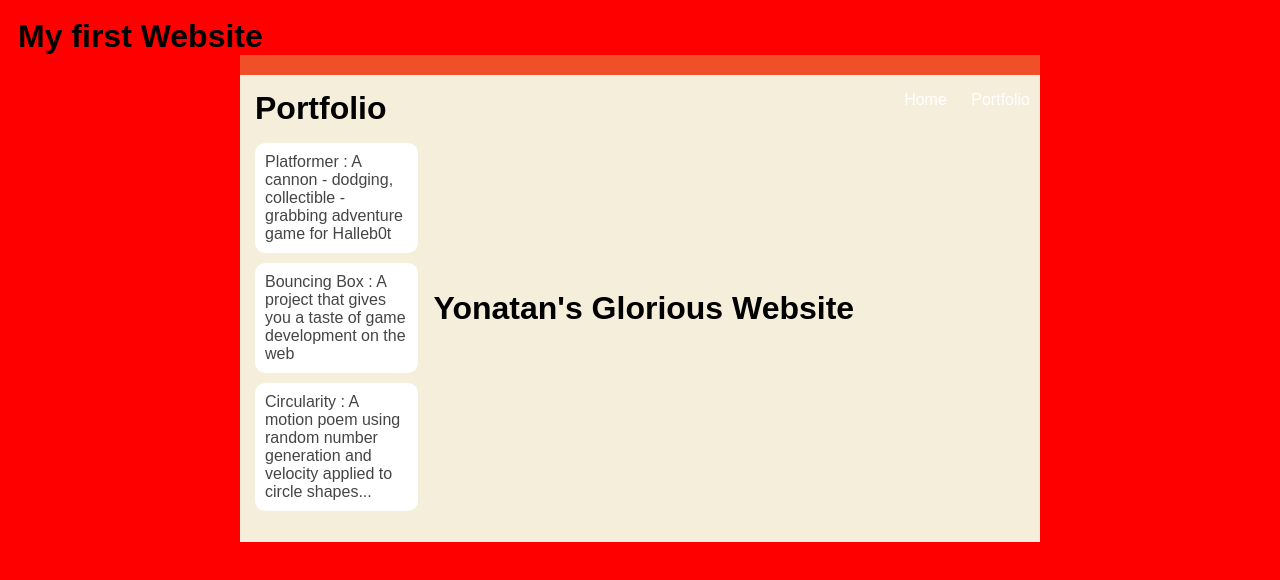
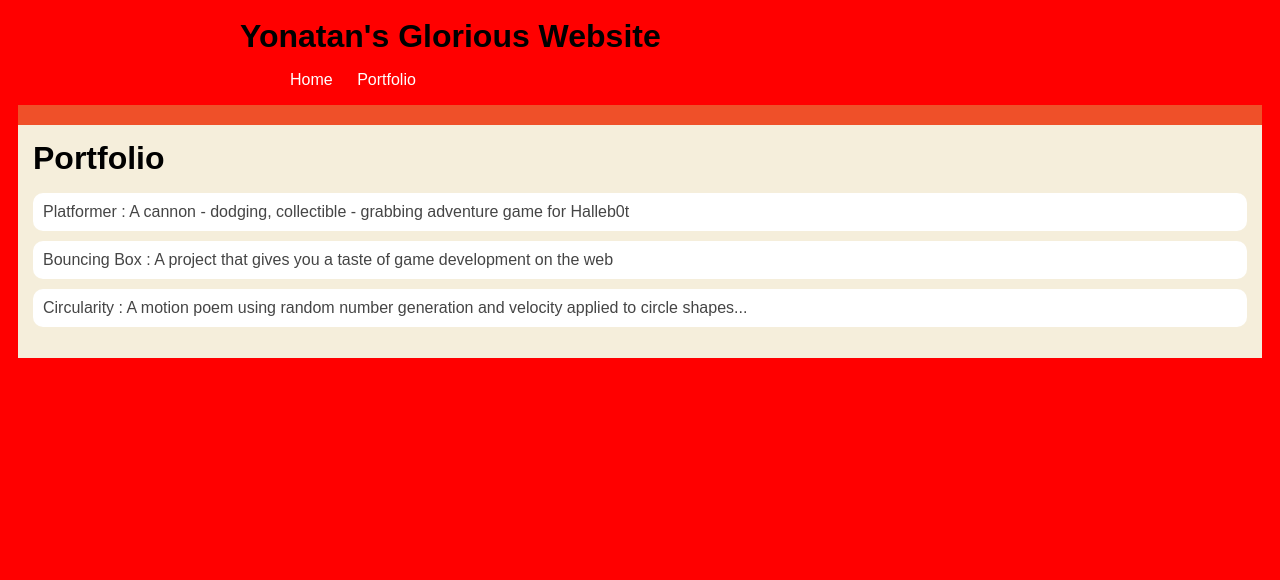
Before and after one commit to Buesoscp/Buesoscp.github.io, a plain HTML site: page portfolio.html in a window 1280 px wide. Drawn offline with Linux system fonts and the light colour scheme.

Commit message:
add portfolio.html file

```diff
--- a/portfolio.html
+++ b/portfolio.html
@@ -1,19 +1,24 @@
 <!DOCTYPE HTML>
 <html>
     <head>
-    <h1>My first Website</h1>
+    <title>My first Website</title>
     </head>
     <link rel="stylesheet" href="style.css">
-
+  </head>
 
 
     <body>
       <div id="all-contents">
-
+        <h1>Yonatan's Glorious Website</h1>
+        <ul id="nav-ul">
+           <li class="nav-li">
+           <a class="nav-a" href="index.html">Home</a>
+         </li>
+         <li class="nav-li">
+           <a class="nav-a" href="portfolio.html">Portfolio</a>
+         </li>
+      </ul>
     </div>
-    </body>
-</html>
-<div id="all-contents">
         <nav>
           <!-- Nav stuff here...-->
       </nav>
@@ -26,15 +31,7 @@
         <li><a href="projects/circularity/">Circularity : A motion poem using random number generation and velocity applied to circle shapes...</a></li>
       </ul>
       </div>
-<main>
-      <h1>Yonatan's Glorious Website</h1>
-        <ul id="nav-ul">
-           <li class="nav-li">
-           <a class="nav-a" href="index.html">Home</a>
-         </li>
-         <li class="nav-li">
-           <a class="nav-a" href="portfolio.html">Portfolio</a>
-         </li>
-     </ul>
- </nav>
+    </main>
   </div>
+  </body>
+  </html>
```
Lines whose indentation alone changed are shown as unchanged.
